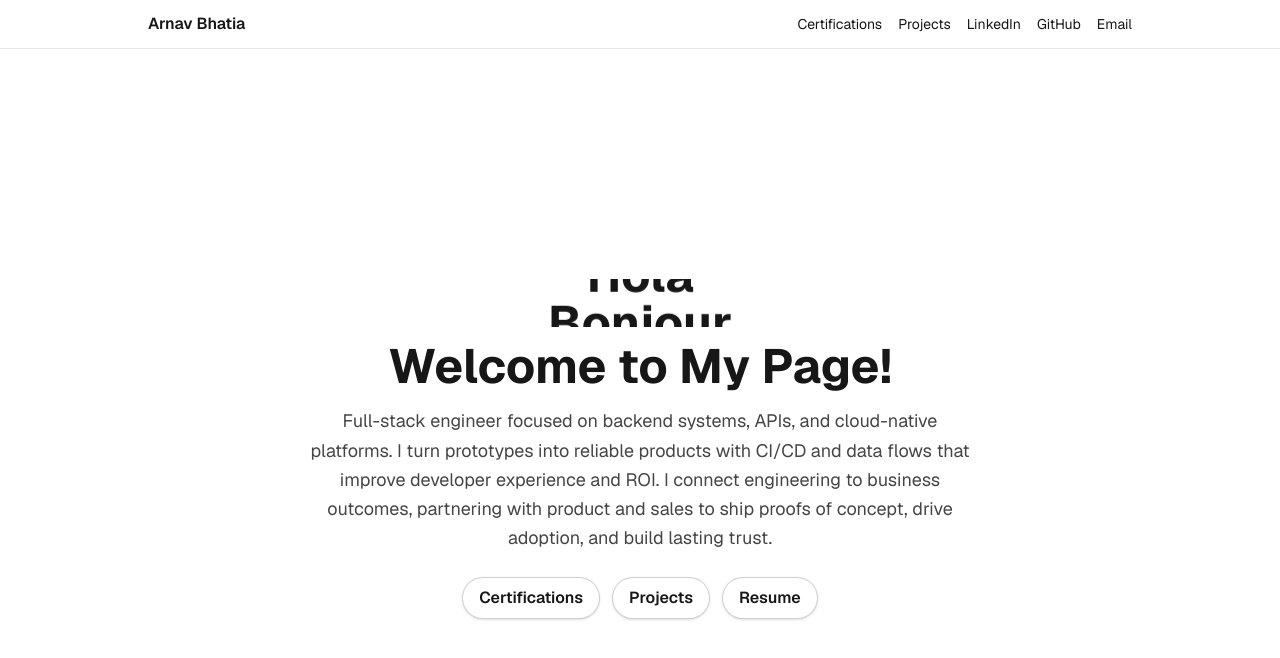
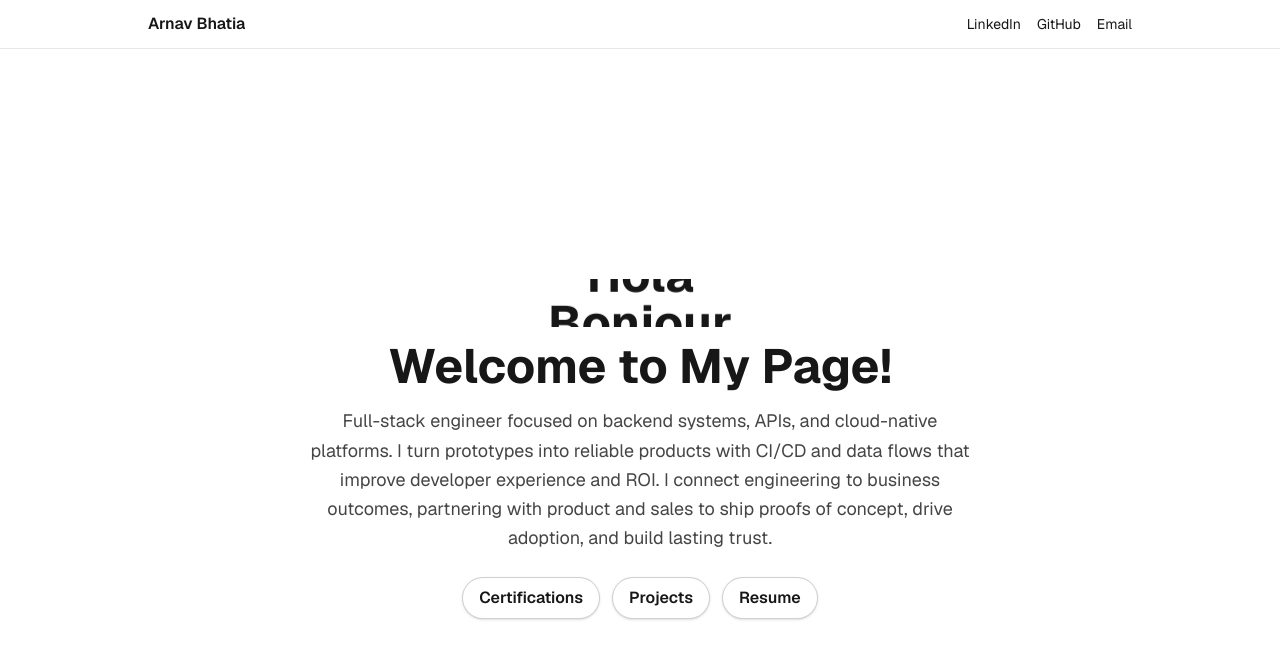
Before and after one commit to arnavbhatia1/arnavbhatia1.github.io, a Next.js app: page / in a window 1280 px wide. Shown: the top 658 px of the page. Built offline with nearby package versions, Linux system fonts and the light colour scheme.

Commit message:
removed cert and projects from toolbar

```diff
--- a/app/layout.tsx
+++ b/app/layout.tsx
@@ -19,8 +19,6 @@ export default function RootLayout({ children }: { children: React.ReactNode })
           <nav className="mx-auto flex max-w-5xl items-center justify-between px-5 py-3">
             <Link href="/" className="font-semibold">Arnav Bhatia</Link>
             <div className="flex items-center gap-4 text-sm">
-              <Link href="/certifications" className="hover:underline">Certifications</Link>
-              <Link href="/projects" className="hover:underline">Projects</Link>
               <a href="https://www.linkedin.com/in/arnav-bhatia/" target="_blank" rel="noopener noreferrer" className="hover:underline">LinkedIn</a>
               <a href="https://github.com/arnavbahatia1" target="_blank" rel="noopener noreferrer" className="hover:underline">GitHub</a>
               <a href="mailto:arnav.cal@gmail.com" className="hover:underline">Email</a>
```
